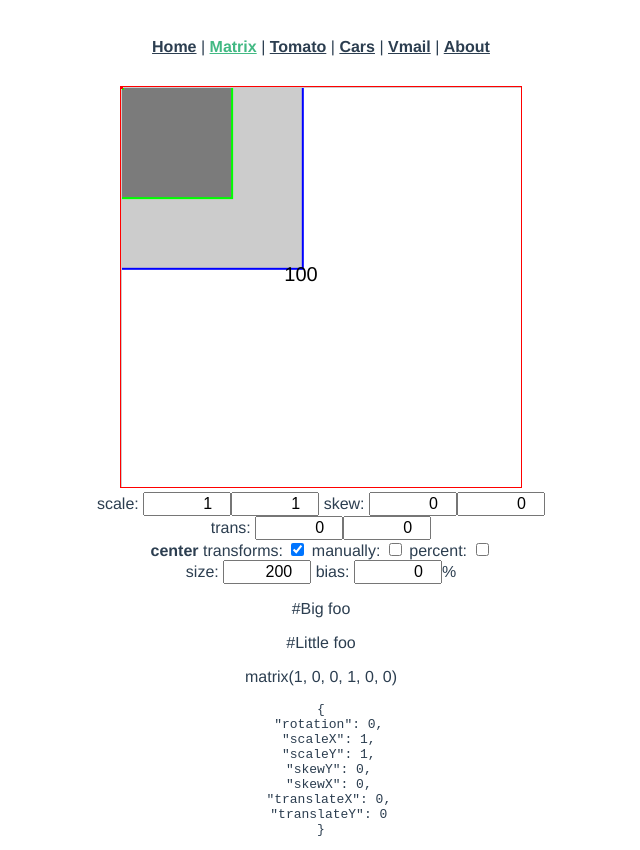
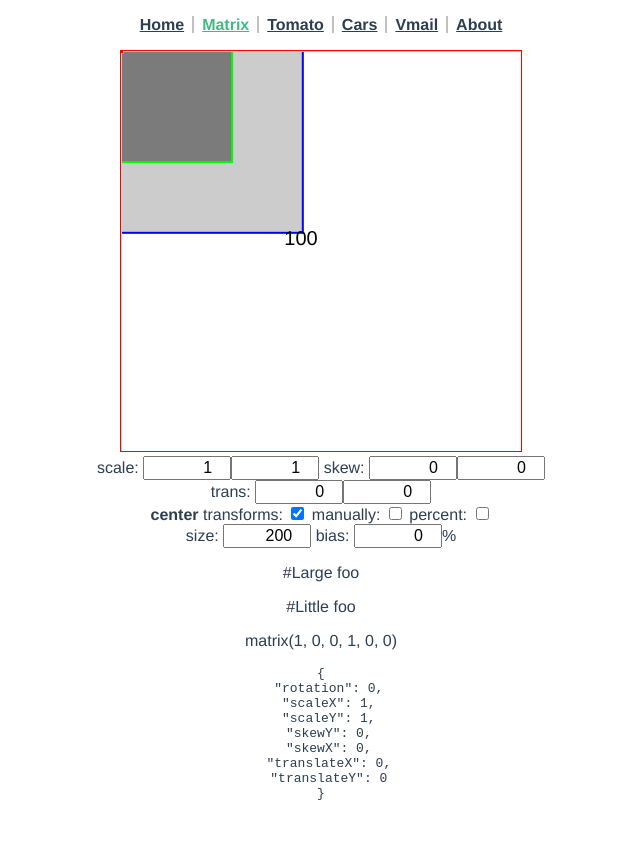
Before and after one commit to dvdrtrgn/muse3, a Vue app: page /matrix in a window 1280 px wide. Shown: the whole page, without its empty margins (319-959 px from the left). After the commit the page ends 814 px from the top, so only its background shows below. Built offline with nearby package versions, Linux system fonts and the light colour scheme.

Commit message:
Isolate style with sass

```diff
--- a/package.json
+++ b/package.json
@@ -26,7 +26,9 @@
     "@vue/compiler-sfc": "^3.0.0",
     "babel-eslint": "^10.1.0",
     "eslint": "^6.7.2",
-    "eslint-plugin-vue": "^7.0.0"
+    "eslint-plugin-vue": "^7.0.0",
+    "node-sass": "^6.0.1",
+    "sass-loader": "^10.2.0"
   },
   "eslintConfig": {
     "root": true,
--- a/src/App.vue
+++ b/src/App.vue
@@ -2,10 +2,11 @@
   <div id="nav">
     <nav v-for="(route, i) in routes" :key="i">
       <router-link :to="route.path">{{ route.name }}</router-link>
-      <span v-show="i < routes.length - 1"> | </span>
     </nav>
   </div>
-  <router-view />
+  <div :id="$route.name">
+    <router-view />
+  </div>
 </template>
 
 <script>
@@ -24,28 +25,34 @@
   });
 </script>
 
-<style>
+<style lang="scss">
+  body {
+    margin: 0;
+  }
   #app {
-    font-family: Avenir, Helvetica, Arial, sans-serif;
     -webkit-font-smoothing: antialiased;
     -moz-osx-font-smoothing: grayscale;
+    font-family: Avenir, Helvetica, Arial, sans-serif;
+    color: #2c3e50;
     text-align: center;
-    color: #2c3e50;
   }
   #nav {
-    padding: 30px;
-  }
-
-  #nav a {
-    font-weight: bold;
-    color: #2c3e50;
-  }
-
-  #nav a.router-link-exact-active {
-    color: #42b983;
-  }
-
-  #nav nav {
-    display: inline;
+    padding: 1rem;
+    a {
+      color: #2c3e50;
+      font-weight: bold;
+    }
+    a.router-link-exact-active {
+      color: #42b983;
+    }
+    nav {
+      border-right: 2px solid silver;
+      display: inline;
+      line-height: 0;
+      padding: 0 0.5em;
+      &:last-child {
+        border-right: 0;
+      }
+    }
   }
 </style>
--- a/src/views/calc/Cars.vue
+++ b/src/views/calc/Cars.vue
@@ -147,7 +147,8 @@
   };
 </script>
 
-<style>
+<style lang="scss">
+  #Cars {
     table {
       border-collapse: collapse;
       line-height: 1.5;
@@ -179,4 +180,5 @@
       line-height: 1;
       padding: 0.2em 0.3em 0;
     }
+  }
 </style>
--- a/src/views/calc/Matrix.vue
+++ b/src/views/calc/Matrix.vue
@@ -1,6 +1,6 @@
 <template>
   <svg id="Bounds" :viewBox="vbox">
-    <g id="Big" :transform="matrix" :transform-origin="tranny">
+    <g id="Large" :transform="matrix" :transform-origin="tranny">
       <rect
         :x="placeAt(size1)"
         :y="placeAt(size1)"
@@ -56,7 +56,7 @@
     </label>
   </form>
 
-  <p>#Big {{ getTrans('#Big') }}</p>
+  <p>#Large {{ getTrans('#Large') }}</p>
   <p>#Little {{ getTrans('#Little') }}</p>
   <p>{{ matrix }}</p>
   <pre>{{ dematrix }}</pre>
@@ -127,15 +127,9 @@
   };
 </script>
 
-<style>
-  line {
-    stroke: #ccc;
-  }
-  text {
-    font-size: 10px;
-    text-anchor: middle;
-  }
-  #Big {
+<style lang="scss">
+  #Matrix {
+    #Large {
       stroke: blue;
     }
     #Little {
@@ -153,7 +147,8 @@
     }
     input[type='number'] {
       font-size: 1rem;
+      text-align: right;
       width: 5rem;
-    text-align: right;
+    }
   }
 </style>
--- a/src/views/calc/Tomato.vue
+++ b/src/views/calc/Tomato.vue
@@ -13,7 +13,9 @@
   </div>
 
   <div id="Challenge">
-    <p v-if="!accepted || isCorrect">What’s the mass, when dehydrated to 98% water?</p>
+    <p v-if="!accepted || isCorrect">
+      What’s the mass, when dehydrated to 98% water?
+    </p>
 
     <div v-if="!accepted">
       <button @click="accepted = true">Accept Challenge</button>
@@ -81,7 +83,8 @@
   };
 </script>
 
-<style>
+<style lang="scss">
+  #Tomato {
     #Right {
       line-height: 0;
       margin: 0;
@@ -91,4 +94,5 @@
     .red {
       color: #b00;
     }
+  }
 </style>
--- a/src/views/calc/components/MetaSvg.vue
+++ b/src/views/calc/components/MetaSvg.vue
@@ -15,3 +15,13 @@
     props: ['size', 'offset'],
   });
 </script>
+
+<style lang="scss">
+  line {
+    stroke: #ccc;
+  }
+  text {
+    font-size: 10px;
+    text-anchor: middle;
+  }
+</style>
```
Also changed, not shown: 1 other file (tests, documents, lock files or other folders). Lines whose indentation alone changed are shown as unchanged.
